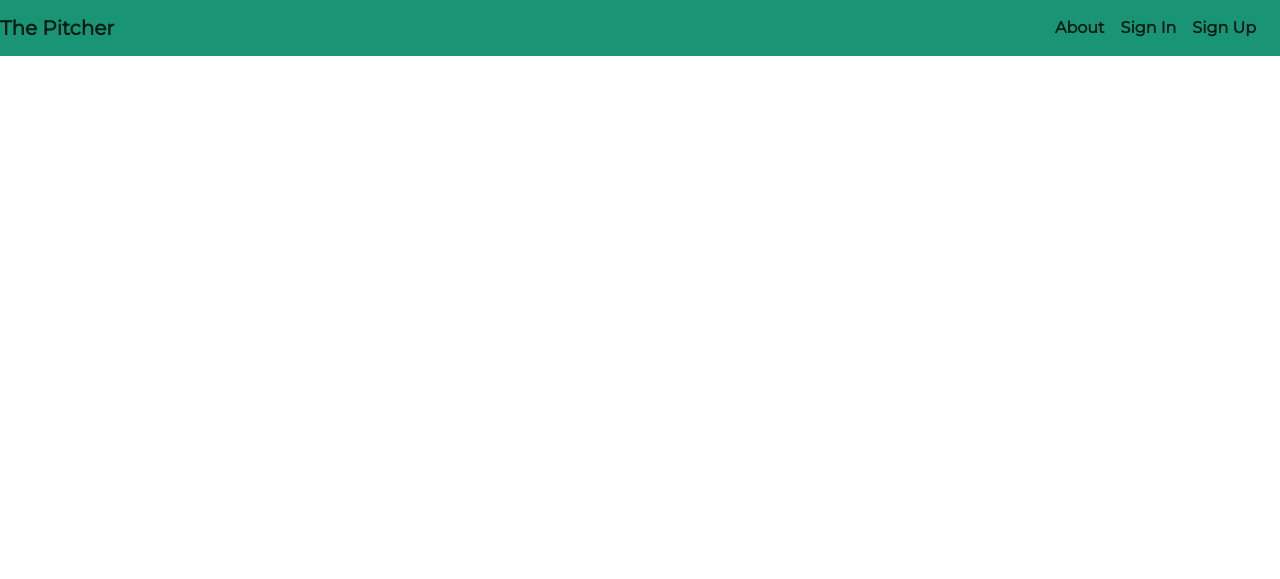
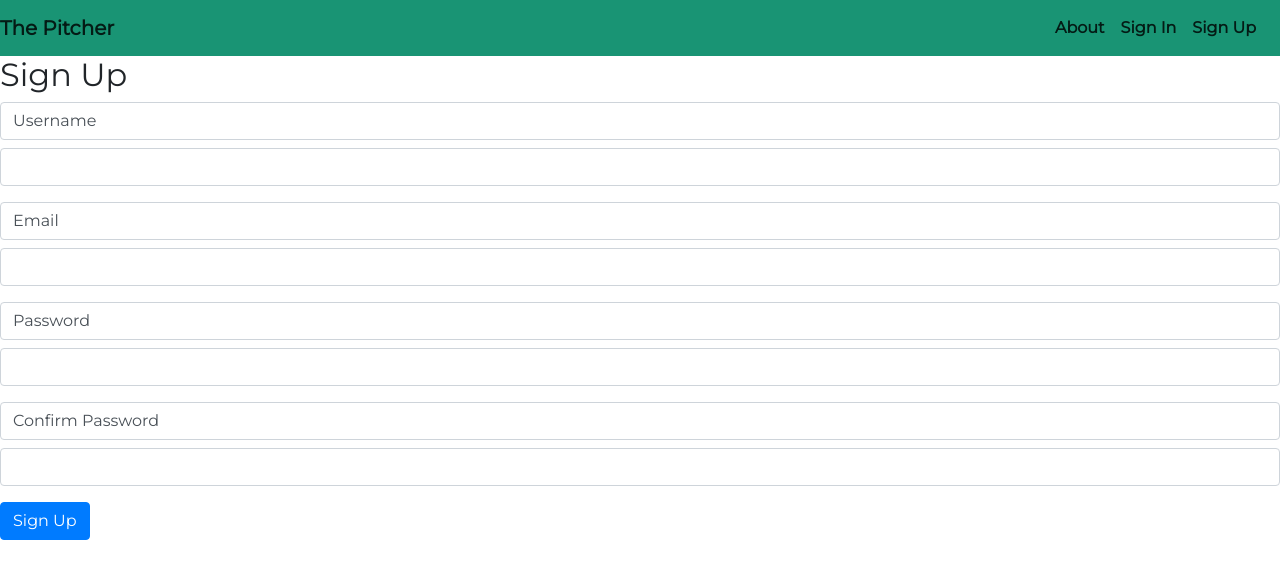
Before and after one commit to Mantongash/pitcher, a Flask app: page /signup in a window 1280 px wide. Shown: the top 579 px of the page. Run offline with Flask 2, Linux system fonts and the light colour scheme; some libraries are stand-ins or nearby versions.

Commit message:
Added a sign up form

```diff
--- a/templates/signup.html
+++ b/templates/signup.html
@@ -1,4 +1,23 @@
 {% extends "base.html" %}
 {% block content%}
-
+<h2>Sign Up</h2>
+<form action="" method="POST">
+  <div class="form-group">
+    {{form.username.label(class="form-control form-control-label")}}
+    {{form.username(class="form-control")}}
+  </div>
+  <div class="form-group">
+    {{form.email.label(class="form-control form-control-label")}}
+    {{form.email(class="form-control")}}
+  </div>
+  <div class="form-group">
+    {{form.password.label(class="form-control form-control-label")}}
+    {{form.password(class="form-control")}}
+  </div>
+  <div class="form-group">
+    {{form.confirm_password.label(class="form-control form-control-label")}}
+    {{form.confirm_password(class="form-control")}}
+  </div>
+</form>
+{{form.submit(class="btn btn-primary")}}
 {% endblock content%}
```
